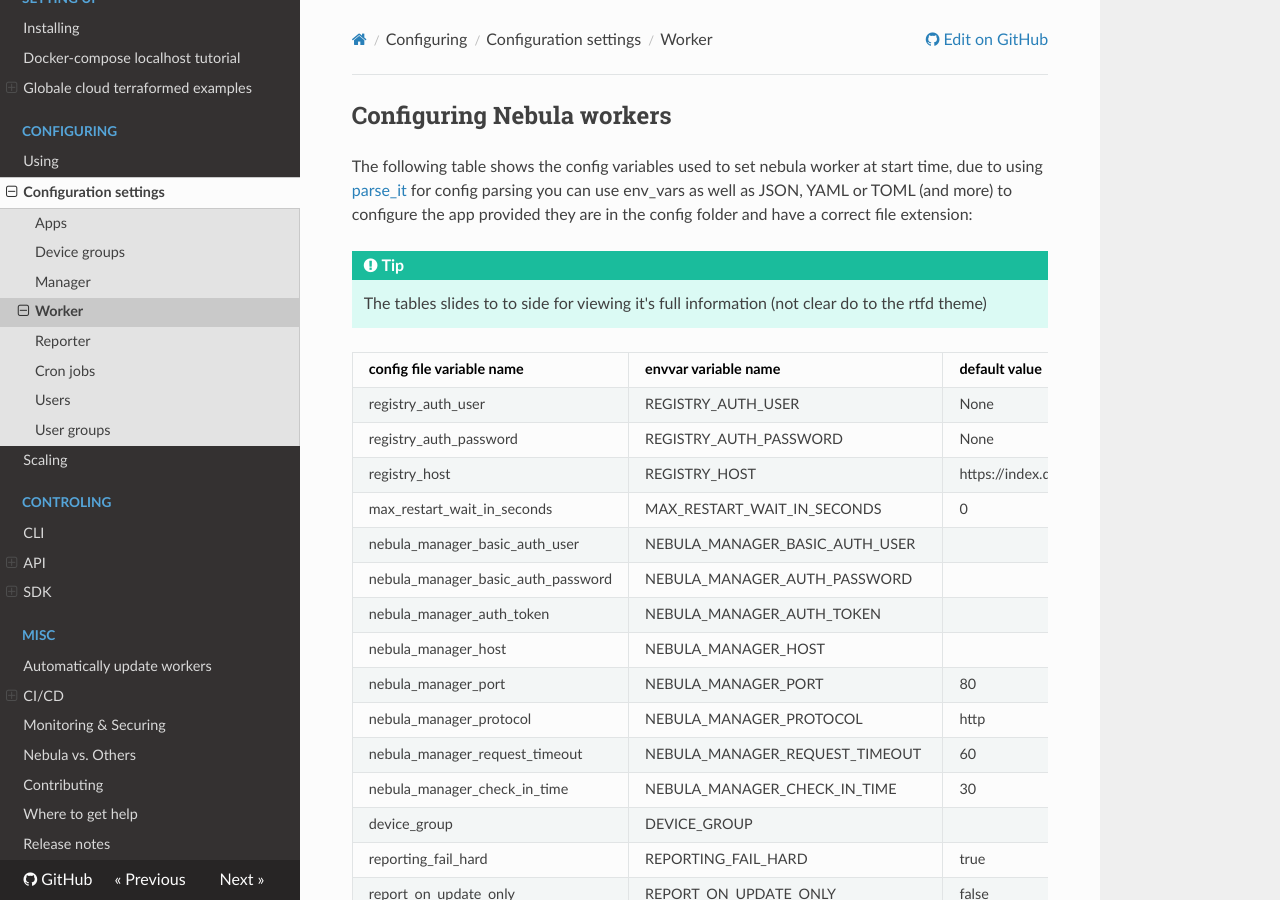
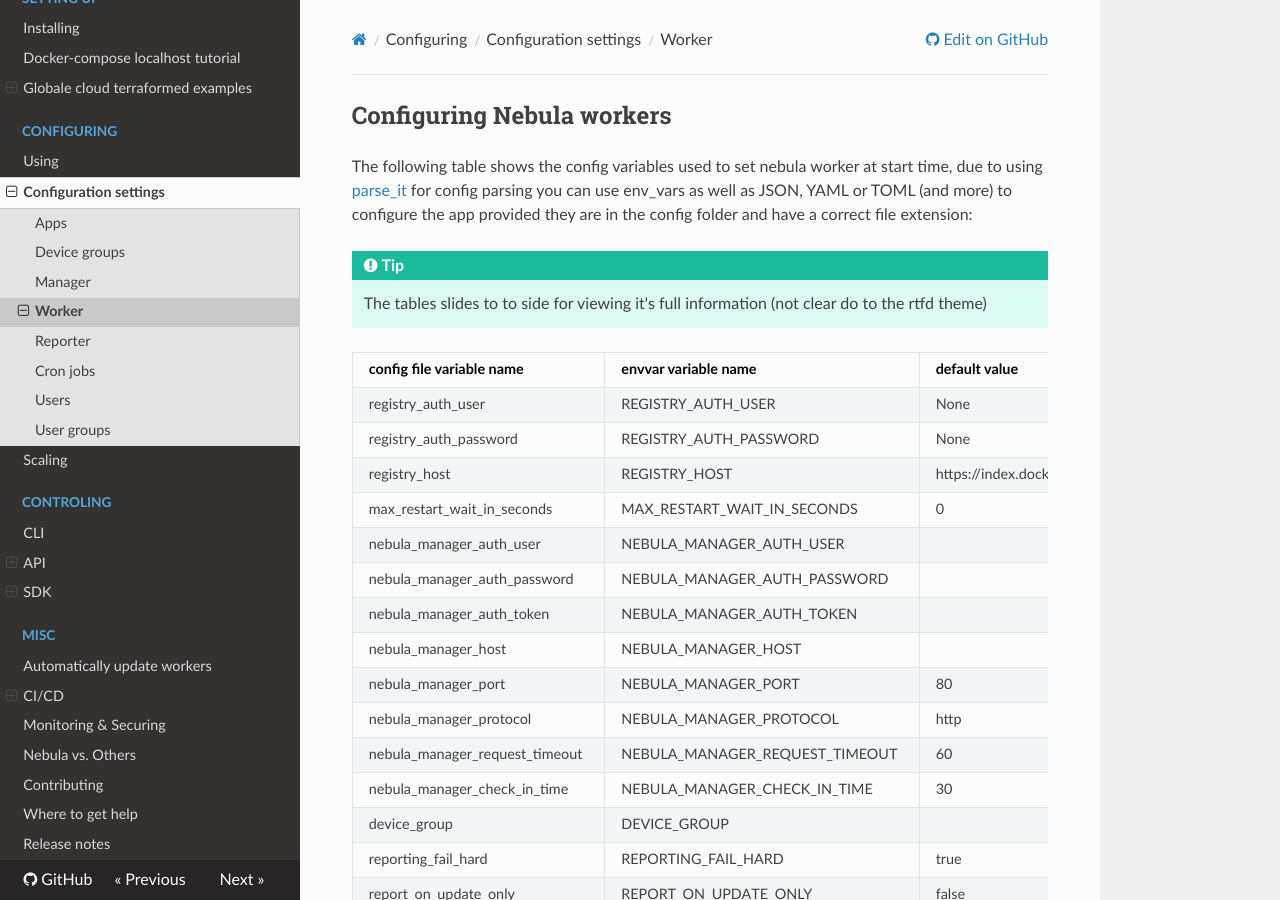
Before and after one commit to nebula-orchestrator/docs, an MkDocs documentation site: the page built from docs/config/worker.md, in a window 1280 px wide and 900 px high. Built offline with MkDocs 1.6.1, drawn with Linux system fonts in a browser that asks for light colours; nearby versions of some CDN libraries.

Commit message:
Corrected config and env var names for basic auth

```diff
--- a/docs/config/worker.md
+++ b/docs/config/worker.md
@@ -11,8 +11,8 @@
 | registry_auth_password             | REGISTRY_AUTH_PASSWORD           | None                         | P@ssw0rd                                                                                                             | string | the docker registry basic auth password, if not set or set to None (the default value) Nebula will attempt to use the standard registry config file that's located inside the container "~/.docker/config.json" file path (if you need multiple registries auth auth use this option) & if that's not configured will carry using no registry auth     | no       |
 | registry_host                      | REGISTRY_HOST                    | https://index.docker.io/v1/  | https://my_registry.example.com:5000                                                                                 | string | the docker registry FQDN or IP                                                                                                                                                                                                                                                                                                                         | yes      |
 | max_restart_wait_in_seconds        | MAX_RESTART_WAIT_IN_SECONDS      | 0                            | 5                                                                                                                    | int    | maximum time (in seconds) each worker server will wait before reloading the containers in case of restart\update (minimum time hard coded to 0 and each worker server will randomly choose between the that range to spread load on on the managers to avoid a roaring hoard)                                                                          | yes      |
-| nebula_manager_basic_auth_user     | NEBULA_MANAGER_BASIC_AUTH_USER   |                              | admin                                                                                                                | string | the basic auth user used to secure the manager - unless you set auth_enabled=false you must configure either basic_auth (user & pass) or token auth                                                                                                                                                                                                    | no       |
-| nebula_manager_basic_auth_password | NEBULA_MANAGER_AUTH_PASSWORD     |                              | P@ssw0rd                                                                                                             | string | the basic auth password used to secure  manager - unless you set auth_enabled=false you must configure either basic_auth (user & pass) or token auth                                                                                                                                                                                                   | no       |
+| nebula_manager_auth_user     | NEBULA_MANAGER_AUTH_USER   |                              | admin                                                                                                                | string | the basic auth user used to secure the manager - unless you set auth_enabled=false you must configure either basic_auth (user & pass) or token auth                                                                                                                                                                                                    | no       |
+| nebula_manager_auth_password | NEBULA_MANAGER_AUTH_PASSWORD     |                              | P@ssw0rd                                                                                                             | string | the basic auth password used to secure  manager - unless you set auth_enabled=false you must configure either basic_auth (user & pass) or token auth                                                                                                                                                                                                   | no       |
 | nebula_manager_auth_token          | NEBULA_MANAGER_AUTH_TOKEN        |                              | ZDMwN2JmYjBmODliMDRmOTViZDlkYmJl                                                                                     | string | the bearer token used to secure  manager - unless you set auth_enabled=false you must configure either basic_auth (user & pass) or token auth                                                                                                                                                                                                          | no       |
 | nebula_manager_host                | NEBULA_MANAGER_HOST              |                              | mynebulaapi.exampledomain.com                                                                                        | string | the FQDN\IP of the Nebula manager                                                                                                                                                                                                                                                                                                                      | yes      |
 | nebula_manager_port                | NEBULA_MANAGER_PORT              | 80                           | 80                                                                                                                   | int    | the port of the Nebula manager                                                                                                                                                                                                                                                                                                                         | yes      |
```
